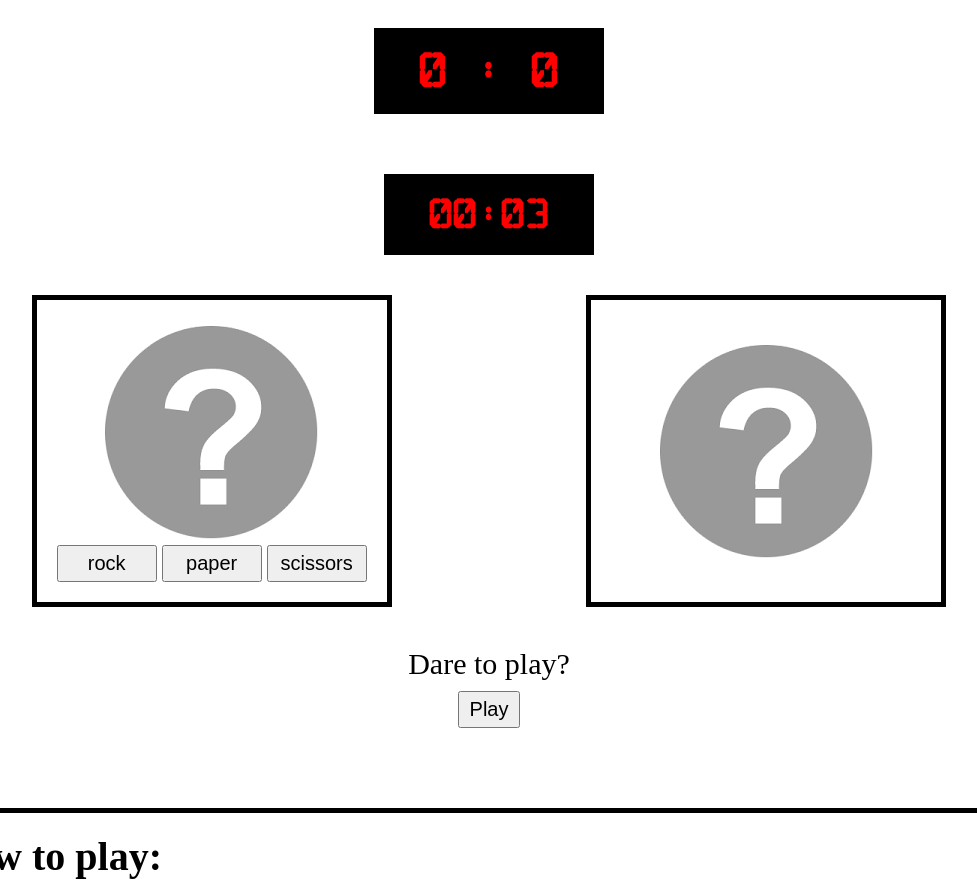
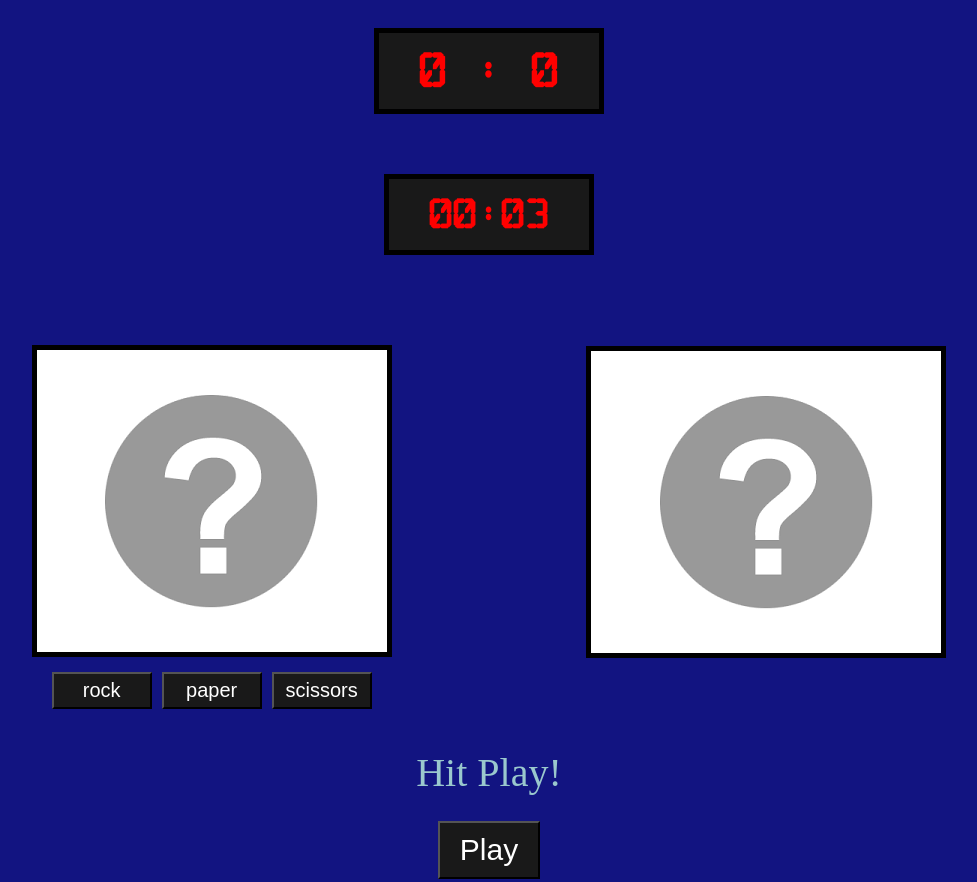
Before and after one commit to Mr-MichaelK/odin-rock-paper-scissors, a plain HTML site: page root/index.html in a window 1280 px wide. Shown: the top 882 px of the page, without its empty margins (151-1128 px from the left). Drawn offline with Linux system fonts and the light colour scheme.

Commit message:
Add additional style rules

```diff
--- a/root/index.html
+++ b/root/index.html
@@ -11,8 +11,10 @@
     <div class="score-box">0 : 0</div>
     <div class="round-timer">00:03</div>
     <div class="choice-box">
-        <div class="player-choice">
-            <img src="../resources/image.png" alt="">
+        <div class="box">
+            <div class="player-choice">
+                <img src="../resources/image.png" alt="">
+            </div>
             <div class="choices">
                 <button class="rock">rock</button>
                 <button class="paper">paper</button>
@@ -25,7 +27,7 @@
     </div>
     <div class="round-winner"></div>
     <div class="game-winner">
-        Dare to play?
+        Hit Play!
         <button>Play</button></div>
     <div class="how-to-play">
         <strong>How to play:</strong>
@@ -36,6 +38,7 @@
                 you chose, or type the key that represents the first letter of
                 your choice (e.g. 'r' for rock).
             </li>
+            <li>To move on to the next round, hit the ready button.</li>
             <li>Hit the play again button to restart the game.</li>
         </ol>
     </div>
--- a/root/style.css
+++ b/root/style.css
@@ -4,6 +4,7 @@ body {
     height: 100vh;
     align-items: center;
     gap: 20px;
+    background-color: #121481;
 }
 
 .score-box,
@@ -14,7 +15,7 @@ body {
     padding: 20px 40px;
     font-family:'digital-clock-font';
     color: red;
-    background-color: black;
+    background-color: #191919;
 }
 
 .score-box {
@@ -42,6 +43,14 @@ body {
     align-self: stretch;
 }
 
+.box {
+    display: flex;
+    flex-direction: column;
+    align-items: center;
+    gap: 15px;
+    padding-top: 50px;
+}
+
 .player-choice,
 .computer-choice {
     display: flex;
@@ -54,17 +63,26 @@ body {
     padding: 20px;
     height: 262px;
     width: 310px;
+    background-color: white;
+}
+
+.player-choice img,
+.computer-choice img {
+    height: 225px;
+    width: auto;
 }
 
 .choices {
     display: flex;
-    gap: 5px;
+    gap: 10px;
 }
 
 .choices button {
     font-size: 20px;
     padding: 5px 10px;
     width: 100px;
+    background-color: #191919;
+    color: white;
 }
 
 .round-winner {
@@ -72,16 +90,19 @@ body {
 }
 
 .game-winner {
-    font-size: 30px;
+    font-size: 40px;
     display: flex;
     flex-direction: column;
     align-items: center;
-    gap: 10px;
+    gap: 25px;
+    color: #9AC8CD;
 }
 
 .game-winner button {
-    font-size: 20px;
-    padding: 5px 10px;
+    font-size: 30px;
+    padding: 10px 20px;
+    background-color: #191919;
+    color: white;
 }
 
 .how-to-play {
@@ -90,6 +111,7 @@ body {
     border-width: 5px;
     padding: 20px;
     margin: 60px;
+    background-color: #996117;
 }
 
 .how-to-play li {
@@ -98,4 +120,5 @@ body {
 
 .how-to-play strong {
     font-size: 40px;
+    color: rgb(255, 234, 0);
 }
```
